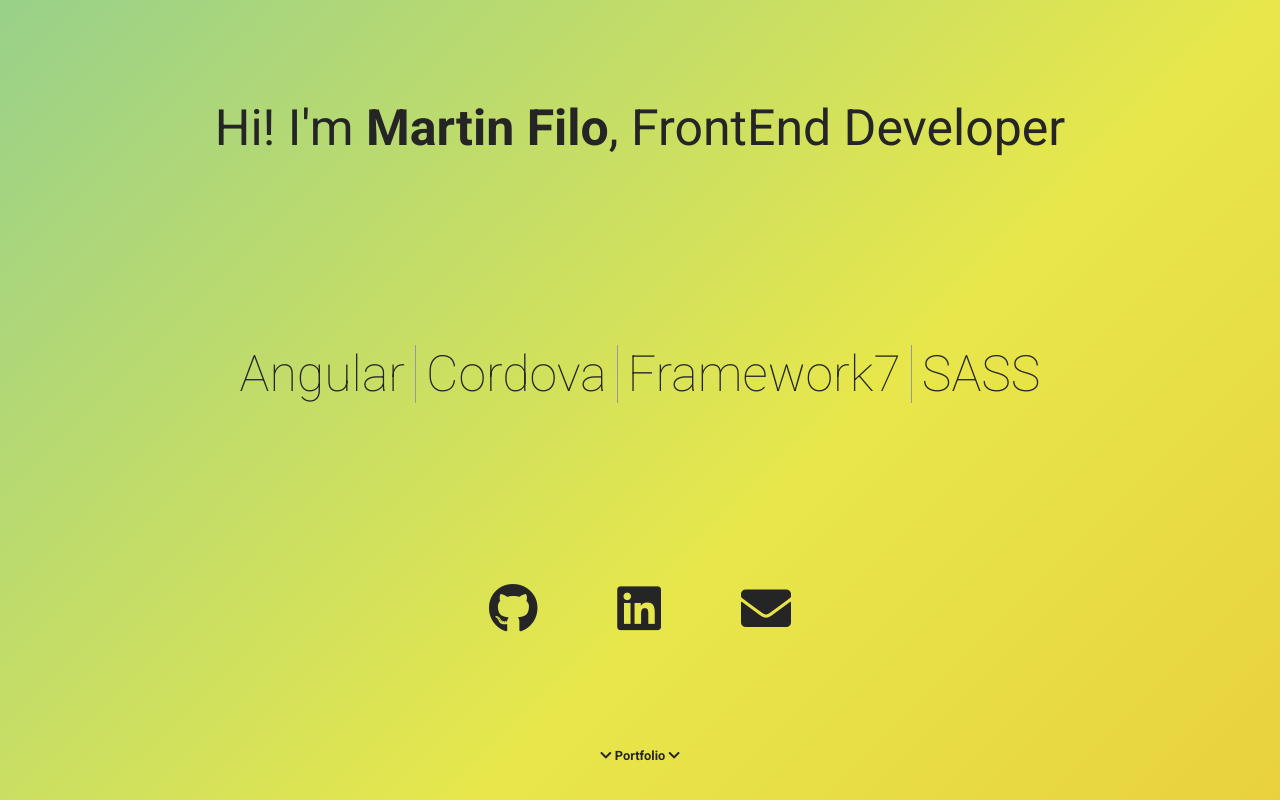
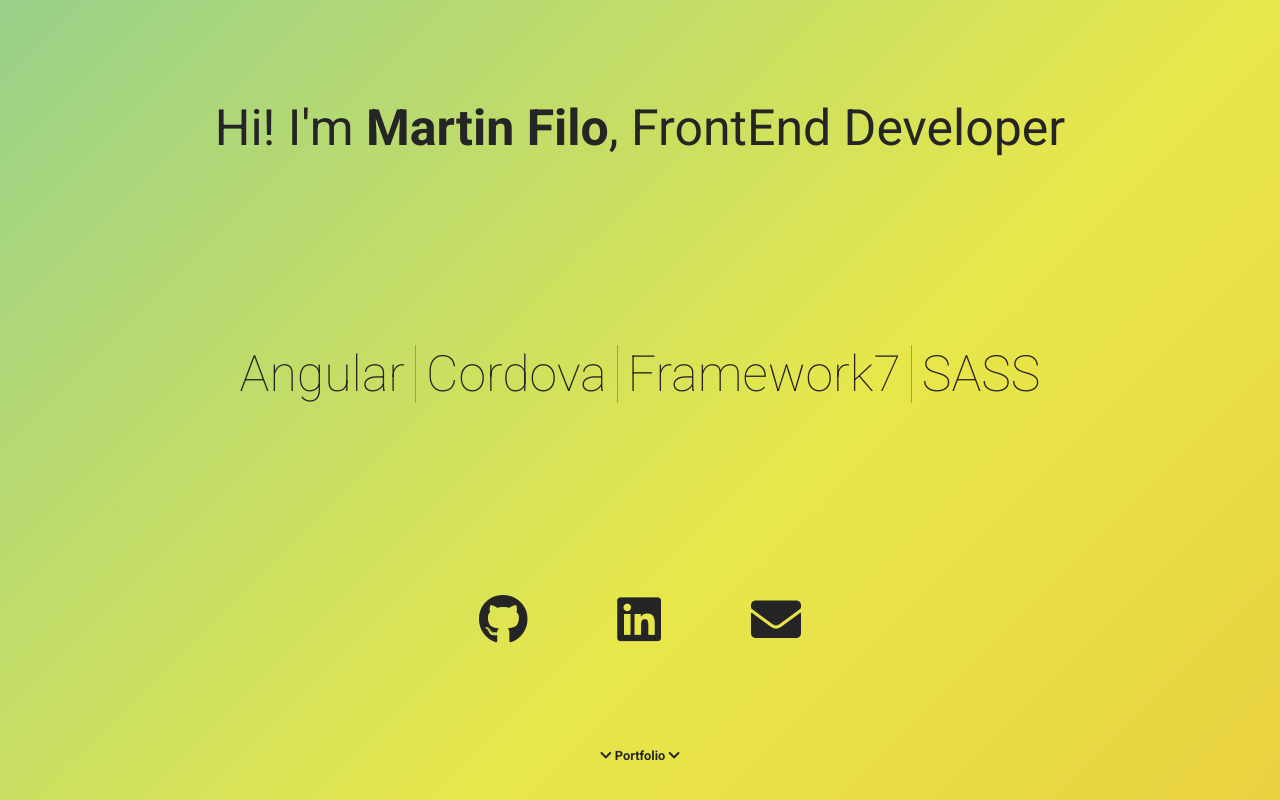
Before and after one commit to Chiff/angular2-portfolio-template, an Angular app: page / in a window 1280 px wide. Built offline with nearby package versions, Linux system fonts and the light colour scheme.

Commit message:
social link hover fixed

```diff
--- a/src/app/components/landing/landing.component.scss
+++ b/src/app/components/landing/landing.component.scss
@@ -55,9 +55,11 @@ a {
   height: 80px;
 
   a {
+
+    align-self: center;
     transition: font 0.3s ease;
     text-align: center;
-    margin: 0 40px;
+    margin: 0 45px;
   }
 
   a:hover {
```
